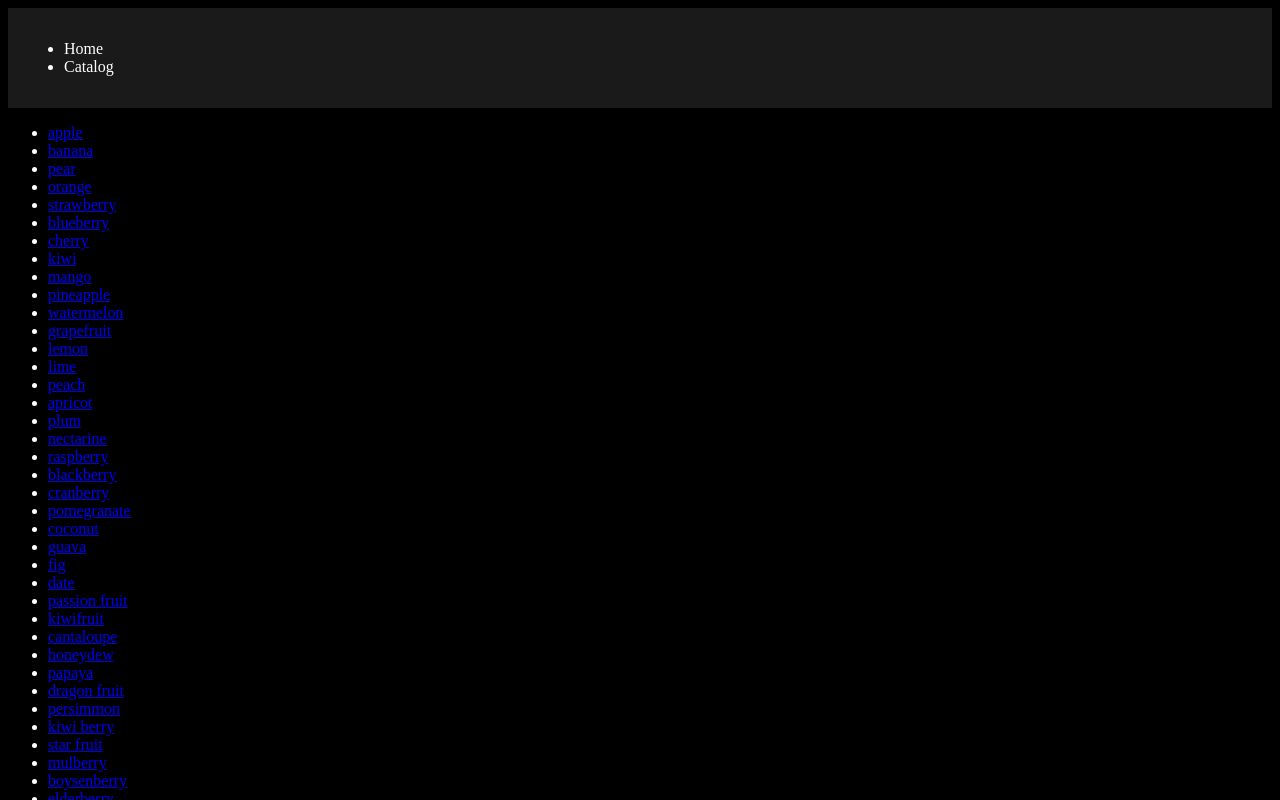
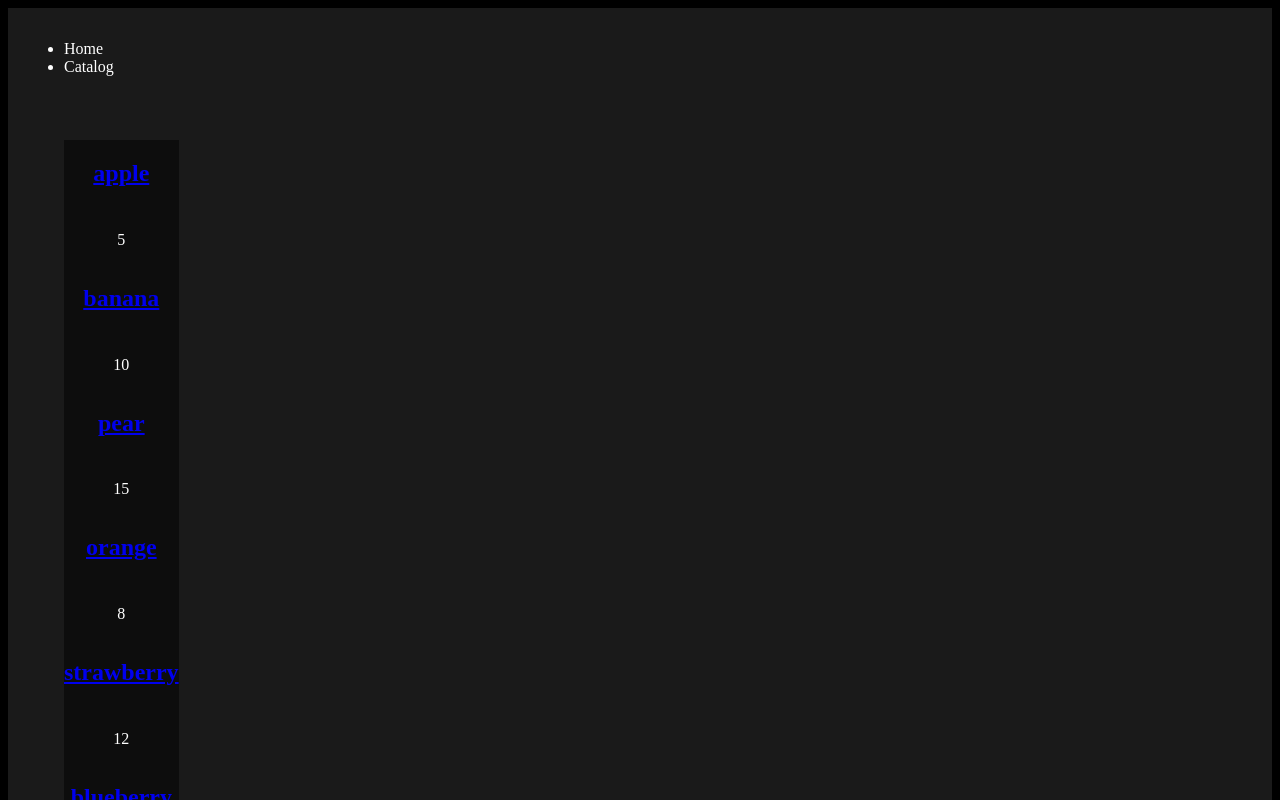
Before and after one commit to talattias11/Ecommerce-Client, a React (Vite) app: page /products in a window 1280 px wide. Shown: the top 800 px of the page. Built offline with nearby package versions, Linux system fonts and the light colour scheme.

Commit message:
Pagination deploy

```diff
--- a/src/Components/Catalog.jsx
+++ b/src/Components/Catalog.jsx
@@ -1,13 +1,19 @@
-import { Link } from "react-router-dom"
+import { useState } from "react"
 import {products} from "../products"
+import ProductCard from "./ProductCard"
+
+const itemsPerPage = 6;
 
 export default function Catalog() {
-    const productsListItems = products.map(p => <li key={p.id}>
-      <Link to={`/products/${p.id}`}>{p.name}</Link>
-    </li>)
-    return <>
-      <ul>
-      {productsListItems}
-      </ul>
-    </>
+  const [curPageNum , setCurPageNum] = useState(1)
+
+  const firstIndex = (curPageNum-1) * itemsPerPage;
+  const seconedIndex = firstIndex + itemsPerPage;
+
+  const productsCards = products.slice(firstIndex, seconedIndex).map(p =>
+  <ProductCard key={p.id} product={p}/>)
+
+  return <div className="catalog-board">
+      <ul>{productsCards}</ul>
+      </div>
   }
--- /dev/null
+++ b/src/Components/ProductCard.jsx
@@ -0,0 +1,11 @@
+import { Link } from "react-router-dom"
+
+export default function ProductCard({product}) {
+
+  return <div className="product-card">
+      <Link to={`/products/${product.id}`}>
+        <h2>{product.name}</h2>
+      </Link>
+      <p>{product.price}</p>
+    </div>
+}
--- a/src/index.css
+++ b/src/index.css
@@ -24,14 +24,13 @@ nav{
 
 .catalog-board {
   display: flex;
-  gap: 1rem;
+  gap: 0.5rem;
   flex-wrap: wrap;
   background-color: hsl(0, 0%, 10%);
   padding: 1rem;
 }
 
 .product-card {
-  padding: 1rem;
   background-color: hsl(0, 0%, 5%);
   display: flex;
   flex-direction: column;
```
